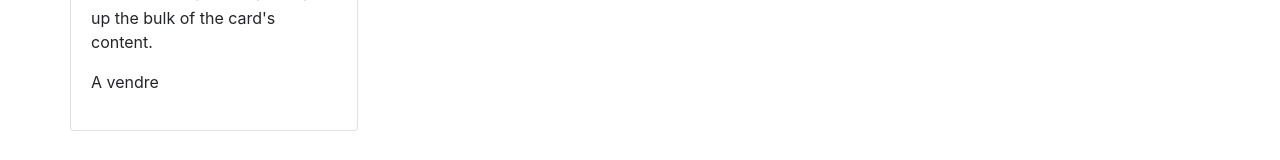
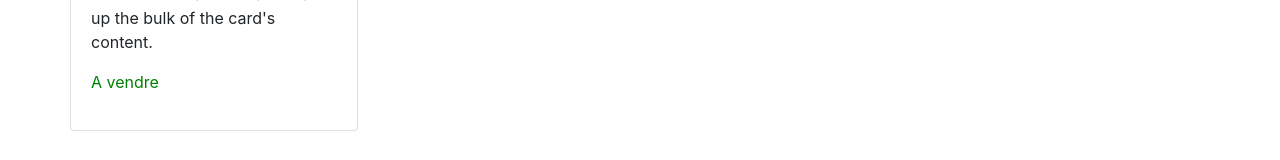
Before and after one commit to rpalvair/angular-formation, an Angular app in the folder monAgence/: page / in a window 1280 px wide. Shown: the part 272-432 px from the top of the page. Built offline with nearby package versions, Linux system fonts and the light colour scheme.

Commit message:
feat : Change color dynamically against for sale variable

```diff
--- a/monAgence/src/app/app.component.html
+++ b/monAgence/src/app/app.component.html
@@ -7,7 +7,7 @@
         <h5 class="card-title">Ma superbe maison</h5>
         <h6 class="card-subtitle mb-2 text-muted">Maison</h6>
         <p class="card-text">Some quick example text to build on the card title and make up the bulk of the card's content.</p>
-        <p>A vendre</p>
+        <p [ngStyle]="{color: getForSaleValue()}">A vendre</p>
       </div>
     </div>
   </div>
--- a/monAgence/src/app/app.component.ts
+++ b/monAgence/src/app/app.component.ts
@@ -7,4 +7,10 @@ import { Component } from '@angular/core';
 })
 export class AppComponent {
   title = 'Mon Agence';
+
+  forSale = true;
+
+  getForSaleValue() {
+    return this.forSale ? "green" : "red";
+  }
 }
```
